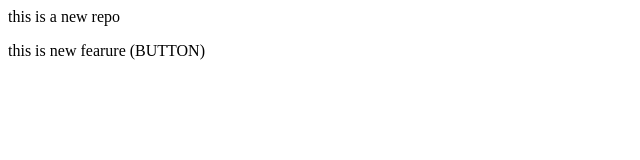
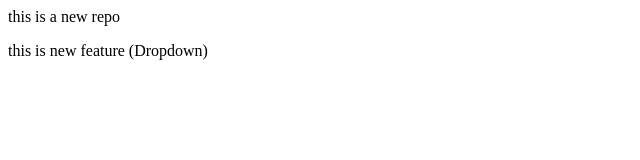
Before and after one commit to Djadhav83/LocalRepo, a plain HTML site: page index.html in a window 1280 px wide. Shown: the full height of the page, 0-640 px from the left. Drawn offline with Linux system fonts and the light colour scheme.

Commit message:
add fropdown

```diff
--- a/index.html
+++ b/index.html
@@ -1,2 +1,2 @@
 <p>this is a new repo</p>
-<p>this is new fearure (BUTTON)</p>
+<p>this is new feature (Dropdown)</p>
```
